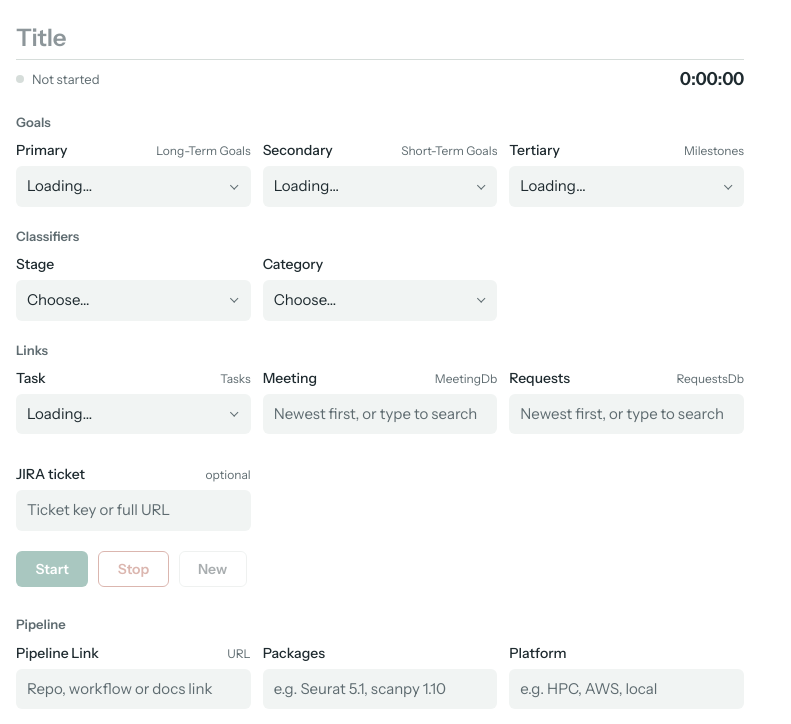
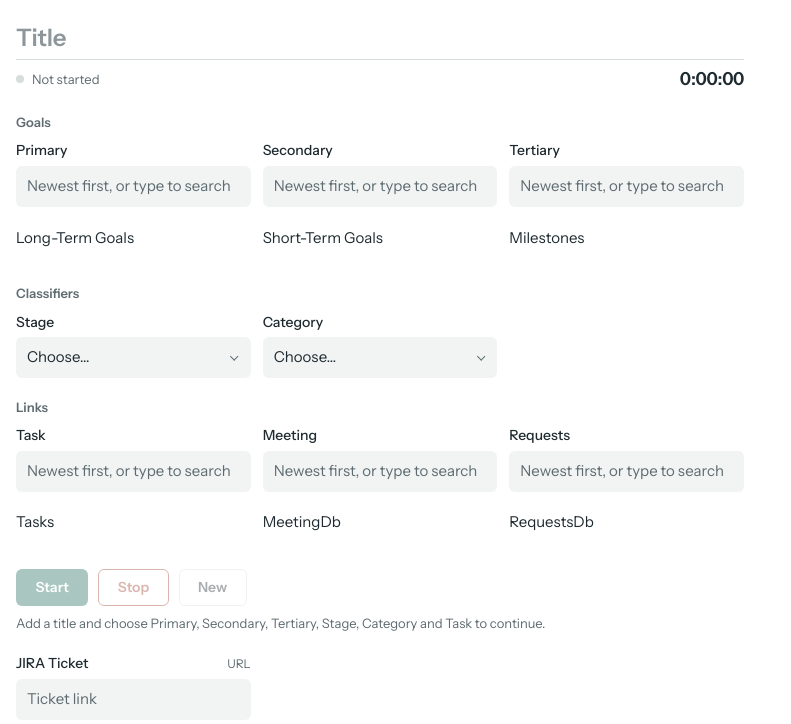
Before and after one commit to alexisweber/Work-Log, a plain HTML site: page index.html in a window 1280 px wide. Shown: the top 724 px of the page, without its empty margins (0-791 px from the left). Drawn offline with Linux system fonts and the light colour scheme.

Commit message:
Refactor input fields for goals and links
Updated input fields to use text inputs with combobox roles for better accessibility. Moved JIRA ticket (edited title) field and adjusted related labels.

```diff
--- a/index.html
+++ b/index.html
@@ -29,16 +29,34 @@
       <legend>Goals</legend>
       <div class="grid">
         <div class="field">
-          <label for="primary">Primary <span class="source">Long-Term Goals</span></label>
-          <div class="select"><select id="primary"><option value="">Loading…</option></select></div>
+          <label for="primary">Primary</label>
+          <div class="combo">
+            <input id="primary" type="text" role="combobox" aria-expanded="false"
+                   aria-controls="primary-list" aria-autocomplete="list" aria-describedby="primary-state"
+                   autocomplete="off" placeholder="Newest first, or type to search">
+            <ul class="combo__list" id="primary-list" role="listbox" aria-label="Long-Term Goals" hidden></ul>
+          </div>
+          <p class="dbname" id="primary-state" data-db="Long-Term Goals" role="status">Long-Term Goals</p>
         </div>
         <div class="field">
-          <label for="secondary">Secondary <span class="source">Short-Term Goals</span></label>
-          <div class="select"><select id="secondary"><option value="">Loading…</option></select></div>
+          <label for="secondary">Secondary</label>
+          <div class="combo">
+            <input id="secondary" type="text" role="combobox" aria-expanded="false"
+                   aria-controls="secondary-list" aria-autocomplete="list" aria-describedby="secondary-state"
+                   autocomplete="off" placeholder="Newest first, or type to search">
+            <ul class="combo__list" id="secondary-list" role="listbox" aria-label="Short-Term Goals" hidden></ul>
+          </div>
+          <p class="dbname" id="secondary-state" data-db="Short-Term Goals" role="status">Short-Term Goals</p>
         </div>
         <div class="field">
-          <label for="tertiary">Tertiary <span class="source">Milestones</span></label>
-          <div class="select"><select id="tertiary"><option value="">Loading…</option></select></div>
+          <label for="tertiary">Tertiary</label>
+          <div class="combo">
+            <input id="tertiary" type="text" role="combobox" aria-expanded="false"
+                   aria-controls="tertiary-list" aria-autocomplete="list" aria-describedby="tertiary-state"
+                   autocomplete="off" placeholder="Newest first, or type to search">
+            <ul class="combo__list" id="tertiary-list" role="listbox" aria-label="Milestones" hidden></ul>
+          </div>
+          <p class="dbname" id="tertiary-state" data-db="Milestones" role="status">Milestones</p>
         </div>
       </div>
     </fieldset>
@@ -65,41 +83,41 @@
       </div>
     </fieldset>
 
-    <!-- Row 3 · Links: Task, Meeting, Request, JIRA ---------------------->
+    <!-- Row 3 · Links: Task, Meeting, Request ------------------------------>
     <fieldset class="group">
       <legend>Links</legend>
       <div class="grid">
         <div class="field">
-          <label for="task">Task <span class="source">Tasks</span></label>
-          <div class="select"><select id="task"><option value="">Loading…</option></select></div>
+          <label for="task">Task</label>
+          <div class="combo">
+            <input id="task" type="text" role="combobox" aria-expanded="false"
+                   aria-controls="task-list" aria-autocomplete="list" aria-describedby="task-state"
+                   autocomplete="off" placeholder="Newest first, or type to search">
+            <ul class="combo__list" id="task-list" role="listbox" aria-label="Tasks" hidden></ul>
+          </div>
+          <p class="dbname" id="task-state" data-db="Tasks" role="status">Tasks</p>
         </div>
 
         <div class="field">
-          <label for="meeting">Meeting <span class="source">MeetingDb</span></label>
+          <label for="meeting">Meeting</label>
           <div class="combo">
             <input id="meeting" type="text" role="combobox" aria-expanded="false"
                    aria-controls="meeting-list" aria-autocomplete="list" aria-describedby="meeting-state"
                    autocomplete="off" placeholder="Newest first, or type to search">
             <ul class="combo__list" id="meeting-list" role="listbox" aria-label="Meetings" hidden></ul>
           </div>
-          <p class="pick" id="meeting-state" role="status"></p>
+          <p class="dbname" id="meeting-state" data-db="MeetingDb" role="status">MeetingDb</p>
         </div>
 
         <div class="field">
-          <label for="request">Requests <span class="source">RequestsDb</span></label>
+          <label for="request">Requests</label>
           <div class="combo">
             <input id="request" type="text" role="combobox" aria-expanded="false"
                    aria-controls="request-list" aria-autocomplete="list" aria-describedby="request-state"
                    autocomplete="off" placeholder="Newest first, or type to search">
             <ul class="combo__list" id="request-list" role="listbox" aria-label="Requests" hidden></ul>
           </div>
-          <p class="pick" id="request-state" role="status"></p>
-        </div>
-
-        <div class="field">
-          <label for="jira">JIRA ticket <span class="source">optional</span></label>
-          <input id="jira" class="text-input" type="text" autocomplete="off"
-                 placeholder="Ticket key or full URL">
+          <p class="dbname" id="request-state" data-db="RequestsDb" role="status">RequestsDb</p>
         </div>
       </div>
     </fieldset>
@@ -110,6 +128,15 @@
       <button type="button" class="btn btn--stop"  id="stop"  disabled>Stop</button>
       <button type="button" class="btn btn--new"   id="new"   disabled>New</button>
       <p class="hint" id="hint"></p>
+    </div>
+
+    <!-- JIRA Ticket: optional, sent when the entry is created. -->
+    <div class="grid">
+      <div class="field">
+        <label for="jira">JIRA Ticket <span class="source">URL</span></label>
+        <input id="jira" class="text-input" type="text" autocomplete="off"
+               placeholder="Ticket link">
+      </div>
     </div>
 
     <!-- Pipeline: link, packages, platform, file. Link, Packages and
```
